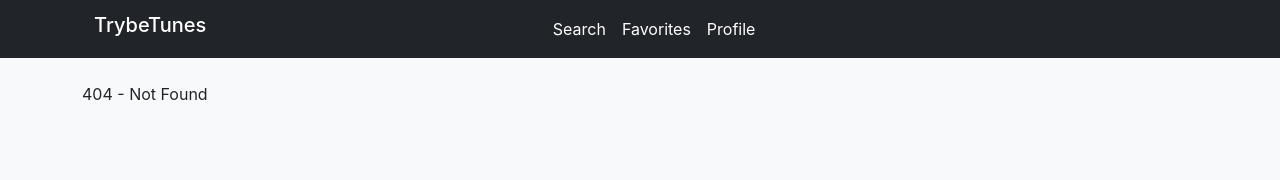
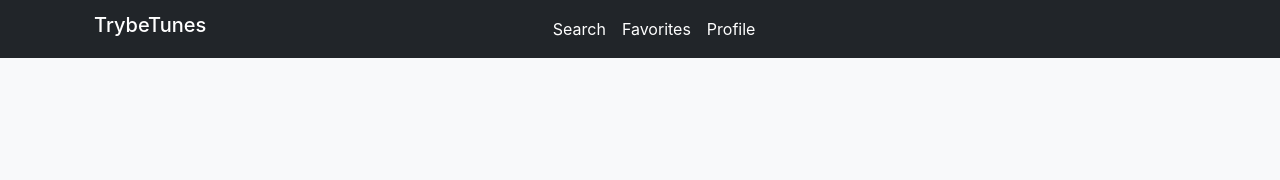
Before and after one commit to pauloeduardods/TrybeTunes, a React (Create React App) app: page / in a window 1280 px wide. Before the commit this address had no page. Shown: the top 180 px of the page. Built offline with nearby package versions, Linux system fonts and the light colour scheme.

Commit message:
Fix last links

```diff
--- a/src/App.js
+++ b/src/App.js
@@ -22,7 +22,7 @@ class App extends React.Component {
           <Route exact path="/TrybeTunes/favorites" component={ Favorites } />
           <Route exact path="/TrybeTunes/profile" component={ Profile } />
           <Route exact path="/TrybeTunes/profile/edit" component={ ProfileEdit } />
-          <Route component={ NotFound } />
+          <Route path="/TrybeTunes/" component={ NotFound } />
         </Switch>
       </BrowserRouter>
     );
--- a/src/pages/Login.jsx
+++ b/src/pages/Login.jsx
@@ -31,7 +31,7 @@ class Login extends React.Component {
     event.preventDefault();
     this.setState({ loading: true });
     createUser({ name }).then((result) => {
-      this.setState({ redirect: '/TrybeTunes/search' });
+      this.setState({ redirect: true });
       return result === 'OK';
     }).catch(() => false);
   }
@@ -67,7 +67,7 @@ class Login extends React.Component {
 
   render() {
     const { redirect, loading } = this.state;
-    if (redirect) return (<Redirect to={ redirect } />);
+    if (redirect) return (<Redirect to={ '/TrybeTunes/search' } />);
     return (
       <div data-testid="page-login" className="container py-4">
         {loading ? <Loading /> : this.loginForm()}
```
Also changed, not shown: 6 other files (tests, documents, lock files or other folders).
